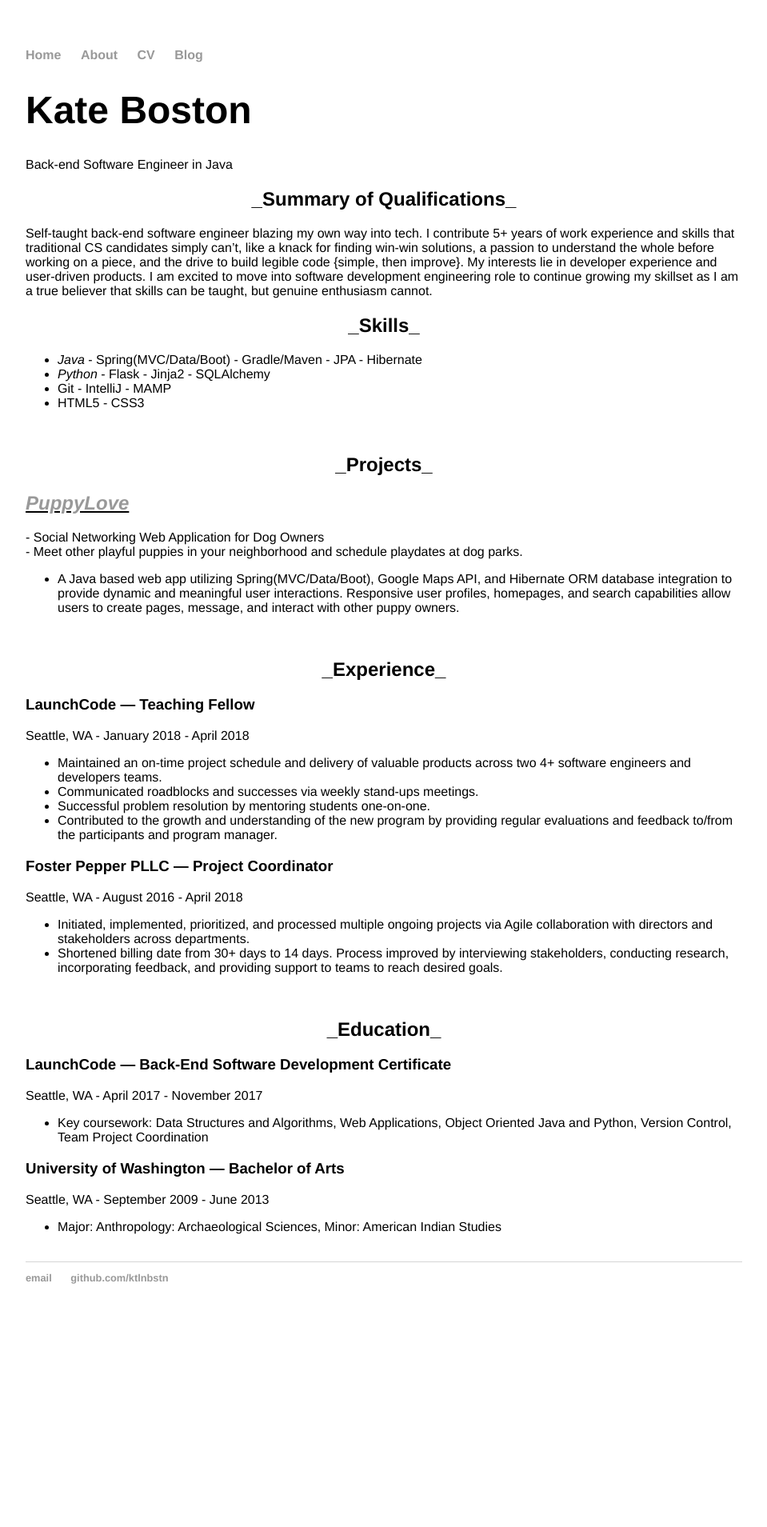
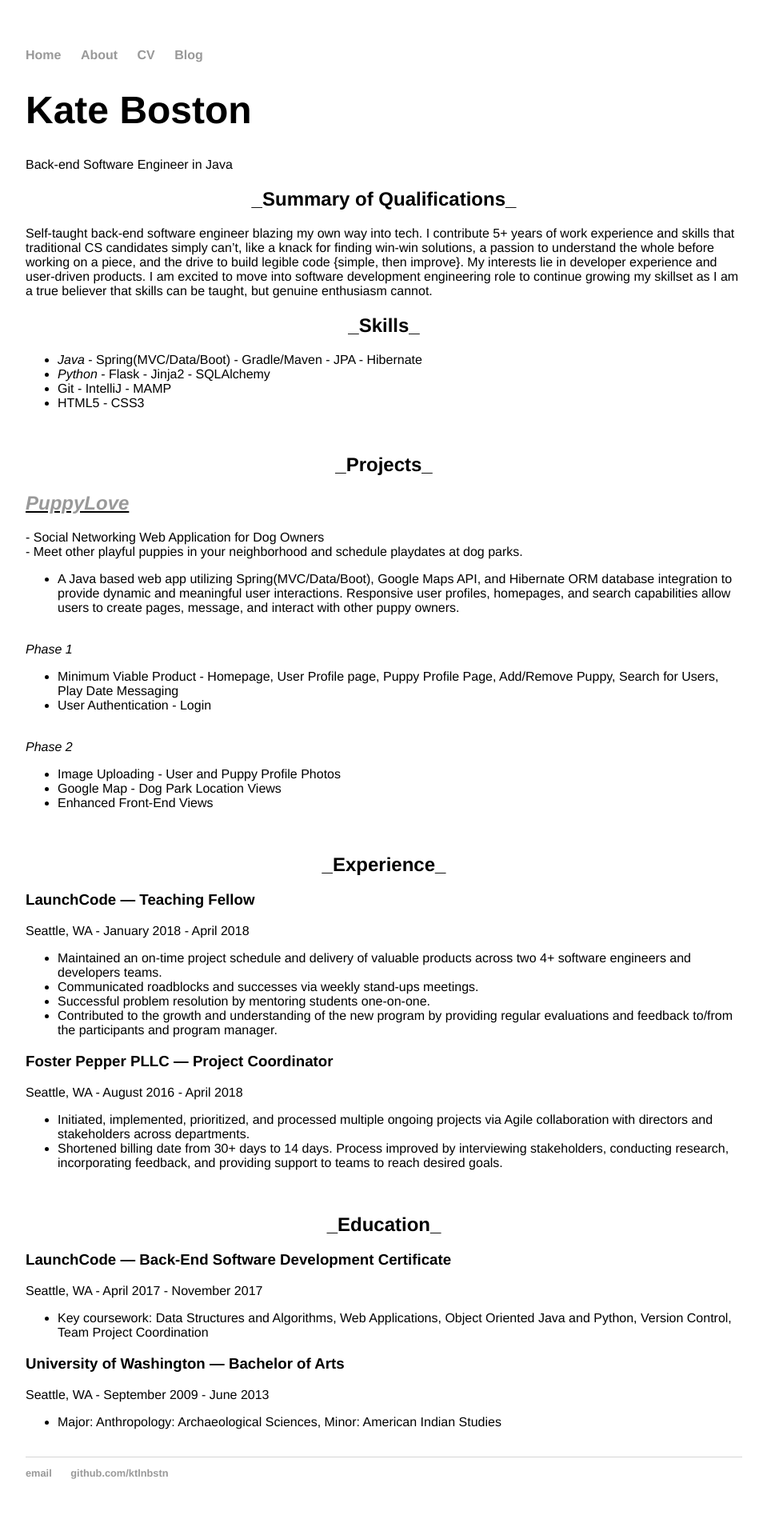
Before and after one commit to ktlnbstn/ktlnbstn.github.io, a Jekyll site: the page built from cv/index.html, in a window 1280 px wide. Shown: the whole page at 80% size, without its empty margins (160-1119 px from the left). Built offline with Jekyll 4.4.1, drawn with Linux system fonts in a browser that asks for light colours; before the commit the page ends 1665 px from its top, so only the background shows below that.

Commit message:
PL phases updates

```diff
--- a/cv/index.html
+++ b/cv/index.html
@@ -33,6 +33,25 @@ a true believer that skills can be taught, but genuine enthusiasm cannot.</br>
 <li>A Java based web app utilizing Spring(MVC/Data/Boot), Google Maps API, and Hibernate ORM database integration to
 	provide dynamic and meaningful user interactions. Responsive user profiles, homepages, and search capabilities
 	allow users to create pages, message, and interact with other puppy owners.</li>
+</ul></br>
+
+<hh3><em>Phase 1</em></h3></br>
+
+<ul>
+	<li>Minimum Viable Product - Homepage, User Profile page, Puppy Profile Page, Add/Remove Puppy, Search for Users,
+		Play Date Messaging</li>
+
+	<li>User Authentication - Login </li>
+</ul></br>
+
+<hh3><em>Phase 2</em></h3></br>
+
+<ul>
+	<li>Image Uploading - User and Puppy Profile Photos</li>
+
+	<li>Google Map - Dog Park Location Views</li>
+
+	<li>Enhanced Front-End Views</li>
 </ul></br>
 
 	<center><h2>_Experience_</h2></center>
```
